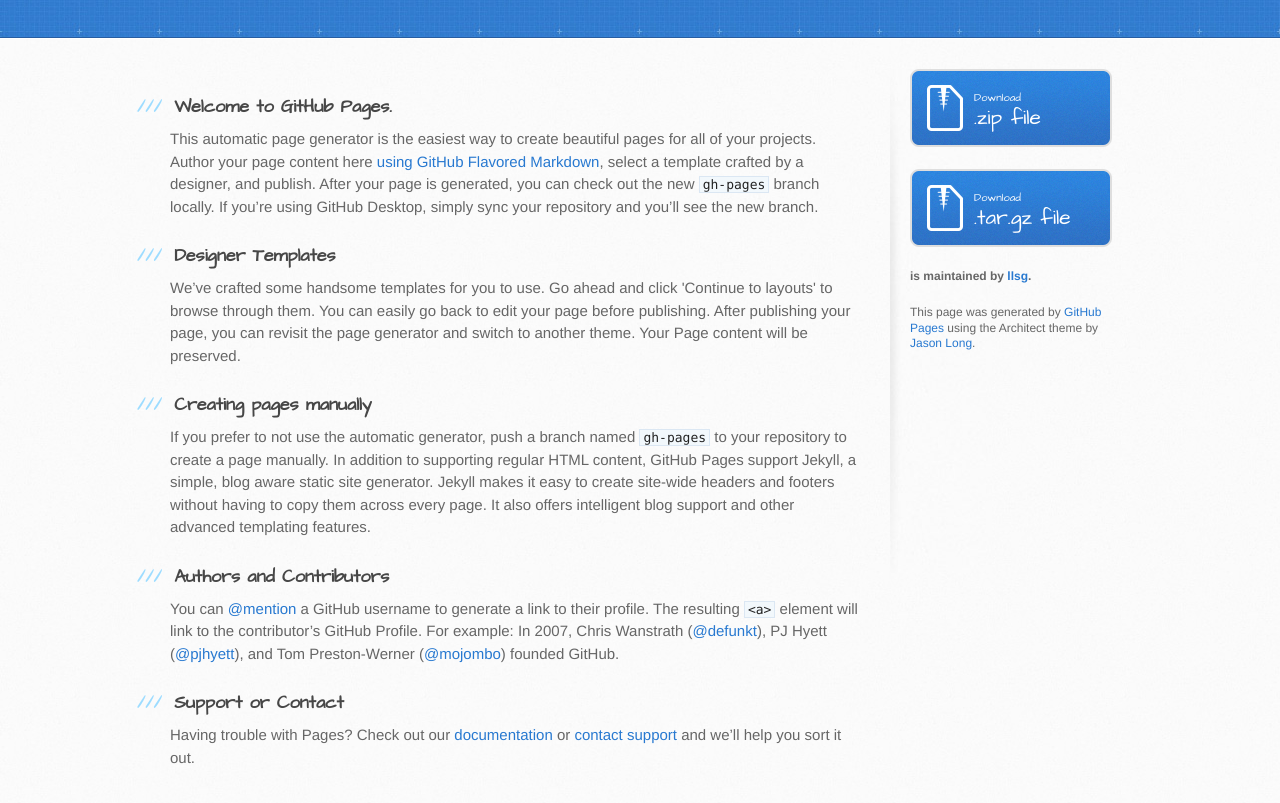
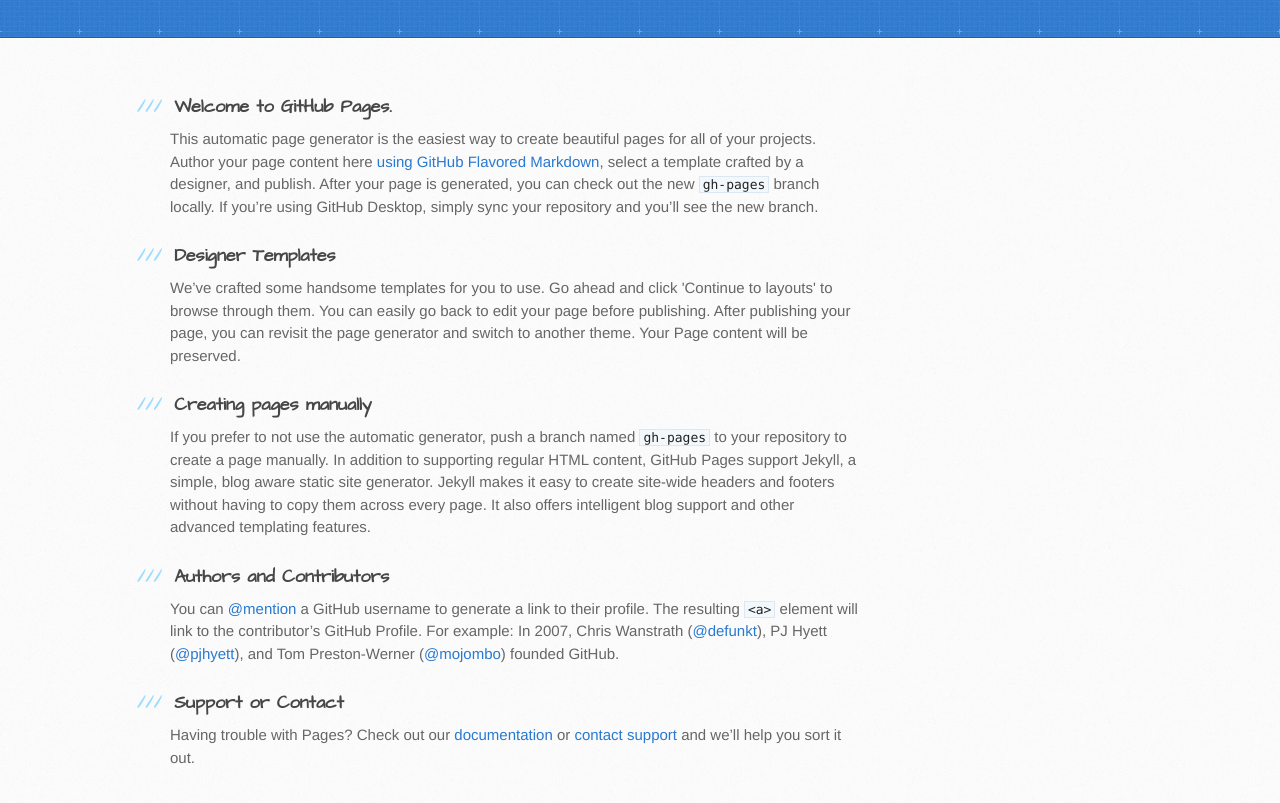
Before and after one commit to llsg/llsgbot, a plain HTML site: page index.html in a window 1280 px wide. Shown: the part 129-932 px from the top of the page. Drawn offline with Linux system fonts and the light colour scheme.

Commit message:
Update index.html

```diff
--- a/index.html
+++ b/index.html
@@ -52,20 +52,6 @@
 
 <p>Having trouble with Pages? Check out our <a href="https://help.github.com/pages">documentation</a> or <a href="https://github.com/contact">contact support</a> and we’ll help you sort it out.</p>
         </section>
-
-        <aside id="sidebar">
-          <a href="https://github.com/llsg/llsgbot/zipball/master" class="button">
-            <small>Download</small>
-            .zip file
-          </a>
-          <a href="https://github.com/llsg/llsgbot/tarball/master" class="button">
-            <small>Download</small>
-            .tar.gz file
-          </a>
-
-          <p class="repo-owner"><a href="https://github.com/llsg/llsgbot"></a> is maintained by <a href="https://github.com/llsg">llsg</a>.</p>
-
-          <p>This page was generated by <a href="https://pages.github.com">GitHub Pages</a> using the Architect theme by <a href="https://twitter.com/jasonlong">Jason Long</a>.</p>
         </aside>
       </div>
     </div>
```
